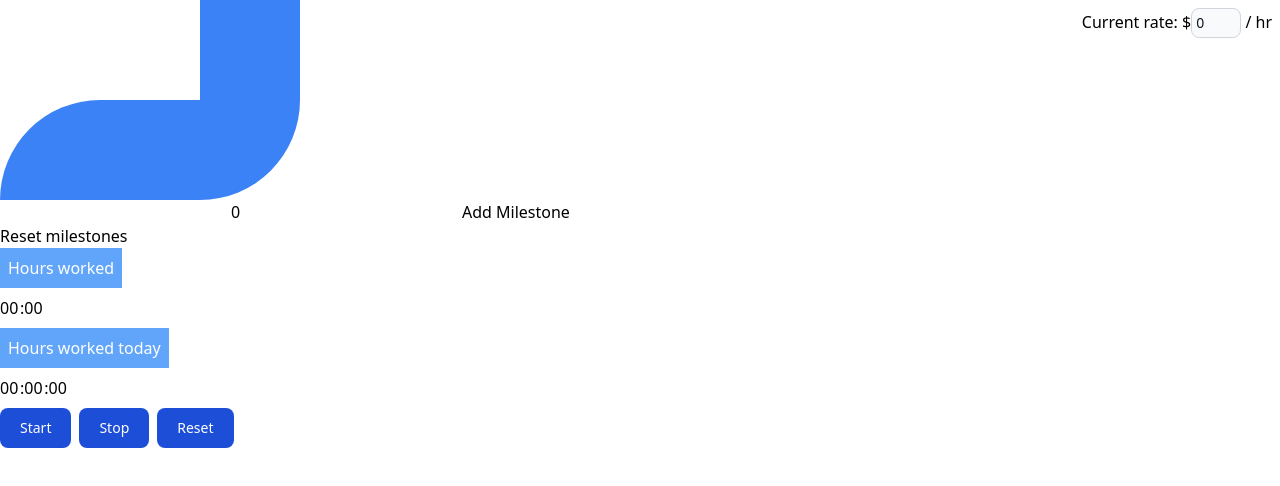
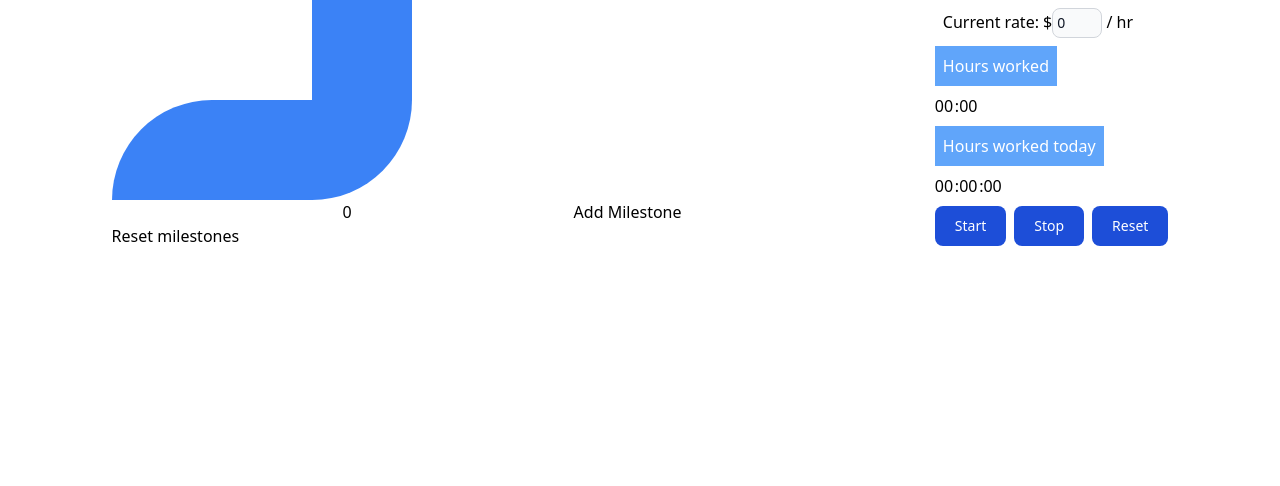
Before and after one commit to WebsByTodd/money-visualizer, a React (Vite) app: page / in a window 1280 px wide. Shown: the top 486 px of the page. Built offline with nearby package versions, Linux system fonts and the light colour scheme.

Commit message:
Small layout adjustment.

```diff
--- a/src/App.tsx
+++ b/src/App.tsx
@@ -1,3 +1,4 @@
+import clsx from "clsx/lite";
 import { MilestoneList } from "./Milestones/MilestoneList";
 import { useMilestones } from "./Milestones/useMilestones";
 import { Rate } from "./Rate/Rate";
@@ -14,11 +15,15 @@ function App() {
   });
 
   return (
-    <>
-      <MilestoneList {...milestoneState} />
-      <Rate {...rateState} />
-      <Timer {...timerState} />
-    </>
+    <div className={clsx("flex", "justify-around")}>
+      <div>
+        <MilestoneList {...milestoneState} />
+      </div>
+      <div>
+        <Rate {...rateState} />
+        <Timer {...timerState} />
+      </div>
+    </div>
   );
 }
 
--- a/src/Rate/Rate.tsx
+++ b/src/Rate/Rate.tsx
@@ -10,7 +10,7 @@ export function Rate({ rate, updateRate }: RateState) {
   }
 
   return (
-    <div className={clsx("absolute", "top-0", "right-0", "p-2")}>
+    <div className={clsx("p-2")}>
       <label>
         Current rate: $
         <input
```
